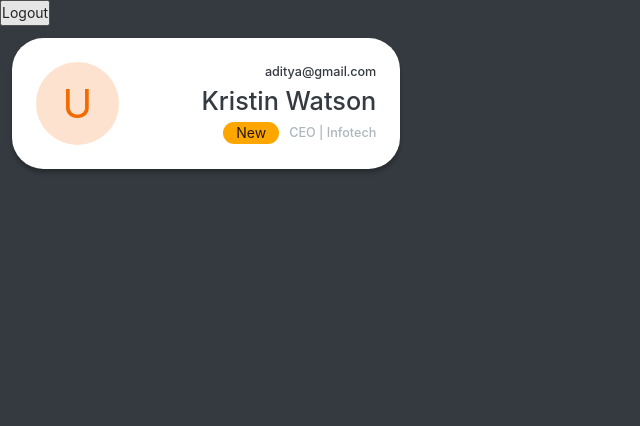
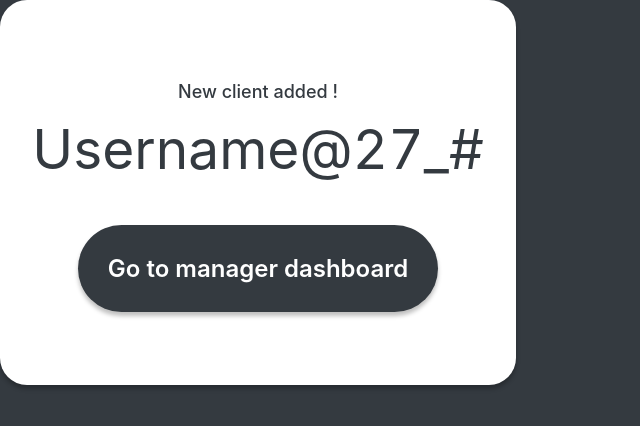
Before and after one commit to echo-webapp/Finance-App, a React (Create React App) app: page /test in a window 1280 px wide. Shown: the top 426 px of the page, without its empty margins (0-640 px from the left). Built offline with nearby package versions, Linux system fonts and the light colour scheme.

Commit message:
Customer Redux

```diff
--- /dev/null
+++ b/src/components/molecules/newCustomer.jsx
@@ -0,0 +1,48 @@
+import React from "react";
+import styled from "styled-components";
+import { useHistory } from "react-router";
+import Button from "../atoms/button";
+const Text1 = styled.div`
+  margin-top: 5px;
+  font-weight: 500;
+  font-size: 18px;
+  color: var(--black);
+`;
+const Text2 = styled.div`
+  font-weight: normal;
+  font-size: 55px;
+  color: var(--black);
+`;
+const MainContainer = styled.div`
+  display: flex;
+  flex-direction: column;
+  align-items: center;
+  justify-content: center;
+  width: 516px;
+  height: 385px;
+  background: #ffffff;
+  box-shadow: 0px 4px 4px rgba(0, 0, 0, 0.25);
+  border-radius: 27px;
+`;
+
+const NewCustomer = () => {
+  const history = useHistory();
+  return (
+    <MainContainer>
+      <Text1>New client added !</Text1>
+      <Text2>Username@27_#</Text2>
+      <div style={{ marginTop: "30px" }}>
+        <Button
+          title="Go to manager dashboard"
+          type="secondary"
+          padding="25px 30px"
+          clickHandler={() => {
+            history.push("/");
+          }}
+        ></Button>
+      </div>
+    </MainContainer>
+  );
+};
+
+export default NewCustomer;
--- a/src/pages/client/addclient.tsx
+++ b/src/pages/client/addclient.tsx
@@ -4,7 +4,6 @@ import Input from "../../components/atoms/input";
 import Multiselect from "../../components/atoms/multiselect";
 import SelectComponent from "../../components/atoms/select";
 import Header from "../../components/molecules/header";
-
 const AddClientContainer = styled.div`
   display: flex;
   align-items: center;
@@ -77,7 +76,6 @@ const Divider = styled.div`
   transform: translate(-50%, -50%) rotate(90deg);
   background-color: var(--grey);
 `;
-
 const AddClient = () => {
   const SubmitData = () => {
     const data = {
--- a/src/pages/home/home.tsx
+++ b/src/pages/home/home.tsx
@@ -7,6 +7,8 @@ import { useSelector } from "react-redux";
 import { RootState } from "../../store/store";
 import SvgSearch from "../../components/vectors/Search";
 import { useHistory } from "react-router";
+import { useDispatch } from "react-redux";
+import { SetCustomer } from "../../store/Reducers/client";
 const AddClientContainer = styled.div`
   display: flex;
   align-items: center;
@@ -88,17 +90,22 @@ const CardContainer = styled.div`
   padding: 22px;
 `;
 const Home = () => {
+  const dispatch = useDispatch();
   const history = useHistory();
   const [allClients, setAllClients] = useState([]);
-  const token = useSelector((state: RootState) => {
-    return state.isAuth.isAuth;
+  const [token, customerList]: any = useSelector((state: RootState) => {
+    return [state.isAuth.isAuth, state.customerList.customer];
   });
   useEffect(() => {
     const genResult = async () => {
       const res = await get_AllClients(token);
       setAllClients(res);
+      dispatch(SetCustomer(res));
     };
-    genResult();
+    if (customerList?.length === 0) genResult();
+    else {
+      setAllClients(customerList);
+    }
   }, []);
   const AddClient = () => {
     history.push("/addclient");
--- /dev/null
+++ b/src/store/Reducers/client.tsx
@@ -0,0 +1,19 @@
+import { createSlice } from "@reduxjs/toolkit";
+
+const initialState = {
+  customer: [],
+};
+
+const cardSlice = createSlice({
+  initialState,
+  name: "CustomerList",
+  reducers: {
+    SetCustomer: (state: any, action: any) => {
+      state.customer = action.payload;
+    },
+  },
+});
+
+export const { SetCustomer } = cardSlice.actions;
+
+export default cardSlice.reducer;
--- a/src/store/store.tsx
+++ b/src/store/store.tsx
@@ -1,4 +1,5 @@
 import authReducer from "./Reducers/Auth";
+import clientReducer from "./Reducers/client";
 import {
   configureStore,
   ThunkAction,
@@ -8,6 +9,7 @@ import {
 
 const rootReducer = combineReducers({
   isAuth: authReducer,
+  customerList: clientReducer,
 });
 // const composeEnhancers = window.__REDUX_DEVTOOLS_EXTENSION_COMPOSE__ || compose;
 
--- a/src/test.tsx
+++ b/src/test.tsx
@@ -4,8 +4,7 @@ import Button from "./components/atoms/button";
 import Header from "./components/molecules/header";
 import Input from "./components/atoms/input";
 import CustomerCard from "./components/molecules/customerCard";
-import { useDispatch } from "react-redux";
-import { RemoveToken } from "./store/Reducers/Auth";
+import NewCustomer from "./components/molecules/newCustomer";
 const HomeContainer = styled("div")`
   background-color: var(--black);
   height: 100vh;
@@ -13,22 +12,13 @@ const HomeContainer = styled("div")`
 
 const Test = () => {
   const [input, setinput] = useState("");
-  const dispatch = useDispatch();
+
   const somefunc = () => {
     console.log("clicked");
   };
 
   return (
     <HomeContainer>
-      <button
-        onClick={() => {
-          localStorage.removeItem("token");
-          dispatch(RemoveToken());
-        }}
-      >
-        Logout
-      </button>
-
       {/* <Button
         title="Add new client"
         type="secondary"
@@ -58,7 +48,7 @@ const Test = () => {
           height={30}
         />
       </div> */}
-      <CustomerCard />
+      <NewCustomer />
     </HomeContainer>
   );
 };
```
